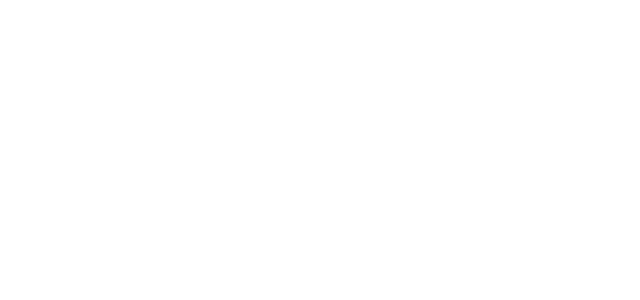
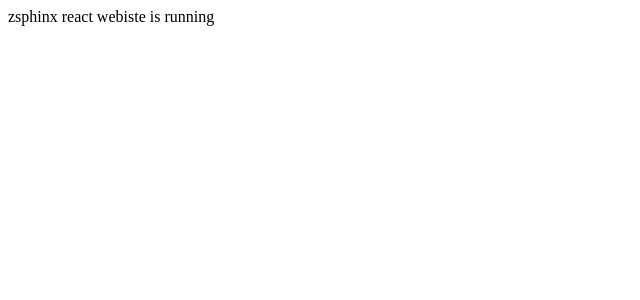
Before and after one commit to zsphinxyz/zsphinx_stackblitz, a React (Create React App) app: page / in a window 1280 px wide. Shown: the top 300 px of the page, without its empty margins (0-640 px from the left). Built offline with nearby package versions, Linux system fonts and the light colour scheme.

Commit message:
1 file added, 1 deleted

```diff
--- a/App.tsx
+++ b/App.jsx
@@ -3,5 +3,5 @@
 import './style.css';
 
 export default function App() {
-  return <div></div>;
+  return <div>zsphinx react webiste is running </div>;
 }
```
